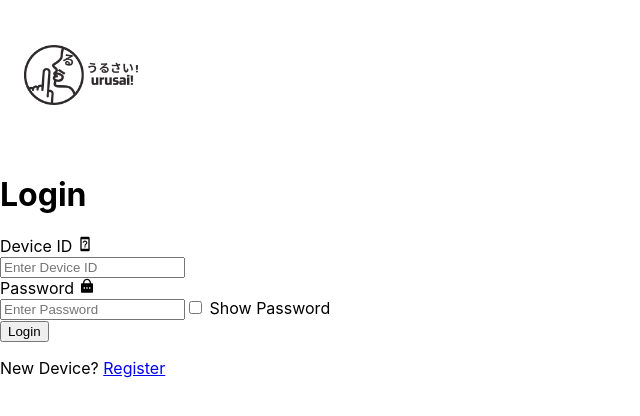
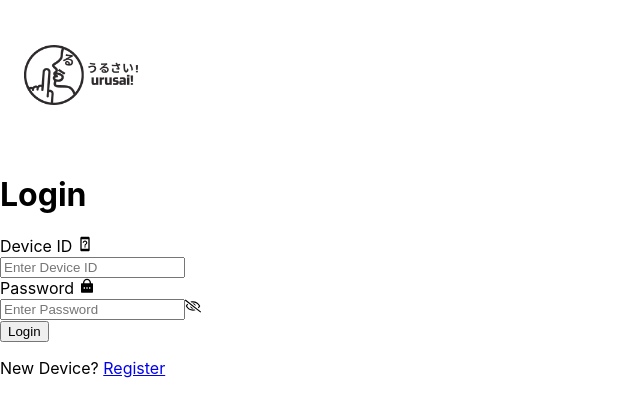
Before and after one commit to CXl0l0/Orbital24-6028-LeLees, a React (Create React App) app: page / in a window 1280 px wide. Shown: the top 416 px of the page, without its empty margins (0-640 px from the left). Built offline with nearby package versions, Linux system fonts and the light colour scheme.

Commit message:
reorganized components

```diff
--- a/package.json
+++ b/package.json
@@ -9,6 +9,7 @@
     "react": "^18.3.1",
     "react-dom": "^18.3.1",
     "react-icons": "^5.2.1",
+    "react-router-dom": "^6.23.1",
     "react-scripts": "^5.0.1",
     "web-vitals": "^2.1.4"
   },
--- a/src/App.js
+++ b/src/App.js
@@ -1,6 +1,6 @@
 import logo from "./logo.svg";
 import "./App.css";
-import LoginForm from "./components/Login Form/LoginForm";
+import LoginForm from "./components/LoginPage/LoginForm";
 
 function App() {
   return (
--- /dev/null
+++ b/src/components/HeaderIcon.jsx
@@ -0,0 +1,14 @@
+import React from "react";
+import { useState } from "react";
+
+function HeaderIcon({ inactiveIcon, activeIcon }) {
+  const [isActive, setIsActive] = useState(false);
+
+  return (
+    <span onClick={() => setIsActive(!isActive)}>
+      {isActive ? activeIcon : inactiveIcon}
+    </span>
+  );
+}
+
+export default HeaderIcon;
--- /dev/null
+++ b/src/components/HomePage/Home.jsx
@@ -0,0 +1,7 @@
+import React from "react";
+
+function Home() {
+  return <div>Welcome Home!</div>;
+}
+
+export default Home;
--- a/src/components/Login Form/LoginForm.jsx
+++ /dev/null
@@ -1,14 +0,0 @@
-import LoginID from "./LoginID";
-import logo from "../images/urusai.png";
-
-function LoginForm() {
-  return (
-    <>
-      <img src={logo} alt="urusai logo" width={150}></img>
-      <h1>Login</h1>
-      <LoginID />
-    </>
-  );
-}
-
-export default LoginForm;
--- a/src/components/Login Form/LoginID.jsx
+++ /dev/null
@@ -1,63 +0,0 @@
-import { useState } from "react";
-import { MdDeviceUnknown } from "react-icons/md";
-import { RiLockPasswordFill } from "react-icons/ri";
-
-function showPassword() {
-  let password = document.getElementById("passwordInput");
-
-  if (password.type === "password") {
-    password.type = "text";
-  } else {
-    password.type = "password";
-  }
-}
-
-const LoginID = () => {
-  const [deviceID, setDeviceID] = useState("");
-  const [password, setPassword] = useState("");
-
-  return (
-    <>
-      <form>
-        <div>
-          Device ID <MdDeviceUnknown />
-        </div>
-        <div>
-          <input
-            type="text"
-            placeholder="Enter Device ID"
-            id="deviceIdForm"
-            value={deviceID}
-            onChange={(e) => setDeviceID(e.target.value)}
-          ></input>
-        </div>
-        <div>
-          Password <RiLockPasswordFill />
-        </div>
-        <div>
-          <input
-            placeholder="Enter Password"
-            id="passwordInput"
-            type="password"
-            value={password}
-            onChange={(e) => setPassword(e.target.value)}
-          ></input>
-          <input type="checkbox" onClick={showPassword}></input> Show Password
-        </div>
-        <div>
-          <button type="submit">Login</button>
-        </div>
-      </form>
-      <div>
-        <p>
-          New Device?{" "}
-          <a href="https://www.youtube.com/watch?v=dQw4w9WgXcQ&pp=ygUIcmlja3JvbGw%3D">
-            Register
-          </a>
-        </p>
-      </div>
-    </>
-  );
-};
-
-export default LoginID;
--- /dev/null
+++ b/src/components/LoginPage/LoginForm.jsx
@@ -0,0 +1,27 @@
+import LoginID from "./LoginID";
+import logo from "../images/urusai.png";
+import LoginPassword from "./LoginPassword";
+
+function LoginForm() {
+  return (
+    <>
+      <img src={logo} alt="urusai logo" width={150}></img>
+      <h1>Login</h1>
+      <LoginID />
+      <LoginPassword />
+      <div>
+        <button type="submit">Login</button>
+      </div>
+      <div>
+        <p>
+          New Device?{" "}
+          <a href="https://www.youtube.com/watch?v=dQw4w9WgXcQ&pp=ygUIcmlja3JvbGw%3D">
+            Register
+          </a>
+        </p>
+      </div>
+    </>
+  );
+}
+
+export default LoginForm;
--- /dev/null
+++ b/src/components/LoginPage/LoginID.jsx
@@ -0,0 +1,28 @@
+import { useState } from "react";
+import { MdDeviceUnknown } from "react-icons/md";
+
+const LoginID = () => {
+  const [deviceID, setDeviceID] = useState("");
+  const [password, setPassword] = useState("");
+
+  return (
+    <>
+      <form>
+        <div>
+          Device ID <MdDeviceUnknown />
+        </div>
+        <div>
+          <input
+            type="text"
+            placeholder="Enter Device ID"
+            id="deviceIdForm"
+            value={deviceID}
+            onChange={(e) => setDeviceID(e.target.value)}
+          ></input>
+        </div>
+      </form>
+    </>
+  );
+};
+
+export default LoginID;
--- /dev/null
+++ b/src/components/LoginPage/LoginPassword.jsx
@@ -0,0 +1,44 @@
+import { useState } from "react";
+import { RiLockPasswordFill } from "react-icons/ri";
+import { FaRegEye } from "react-icons/fa";
+import { FaRegEyeSlash } from "react-icons/fa";
+import HeaderIcon from "../HeaderIcon";
+
+function showPassword() {
+  let password = document.getElementById("passwordInput");
+
+  if (password.type === "password") {
+    password.type = "text";
+  } else {
+    password.type = "password";
+  }
+}
+
+const LoginPassword = () => {
+  const [password, setPassword] = useState("");
+
+  return (
+    <>
+      <form>
+        <div>
+          Password <RiLockPasswordFill />
+        </div>
+        <div>
+          <input
+            placeholder="Enter Password"
+            id="passwordInput"
+            type="password"
+            value={password}
+            onChange={(e) => setPassword(e.target.value)}
+          ></input>
+          <HeaderIcon
+            inactiveIcon={<FaRegEyeSlash onClick={showPassword} />}
+            activeIcon={<FaRegEye onClick={showPassword} />}
+          />
+        </div>
+      </form>
+    </>
+  );
+};
+
+export default LoginPassword;
--- a/src/index.js
+++ b/src/index.js
@@ -2,12 +2,25 @@ import React from "react";
 import ReactDOM from "react-dom/client";
 import "./index.css";
 import App from "./App";
+import Home from "./components/HomePage/Home";
 import reportWebVitals from "./reportWebVitals";
+import { createBrowserRouter, RouterProvider } from "react-router-dom";
+
+const router = createBrowserRouter([
+  {
+    path: "/",
+    element: <App />,
+  },
+  {
+    path: "home",
+    element: <Home />,
+  },
+]);
 
 const root = ReactDOM.createRoot(document.getElementById("root"));
 root.render(
   <React.StrictMode>
-    <App />
+    <RouterProvider router={router} />
   </React.StrictMode>
 );
 
```
Also changed, not shown: src/components/LoginPage/HandleLogin.jsx (renamed from src/components/Login Form/HandleLogin.jsx), 1 other file (tests, documents, lock files or other folders).
